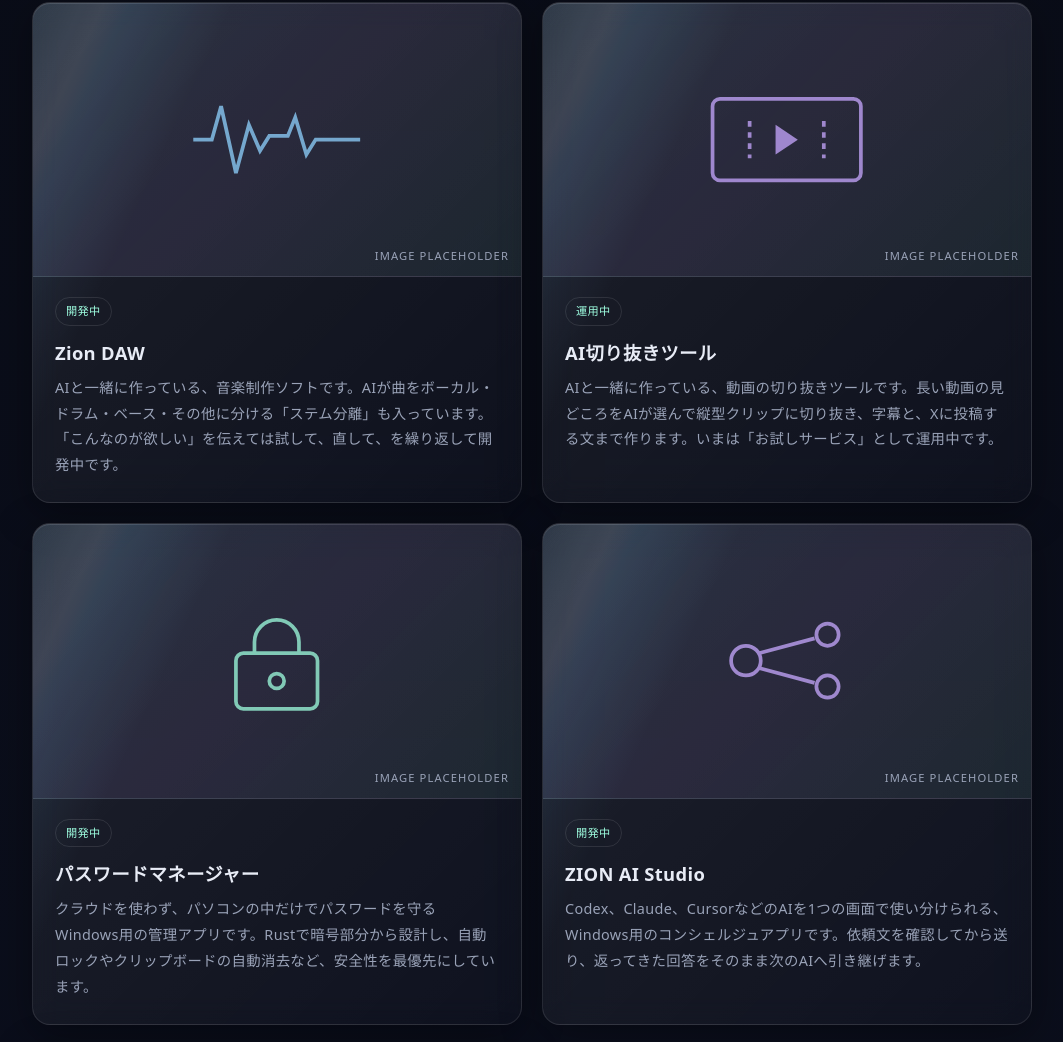
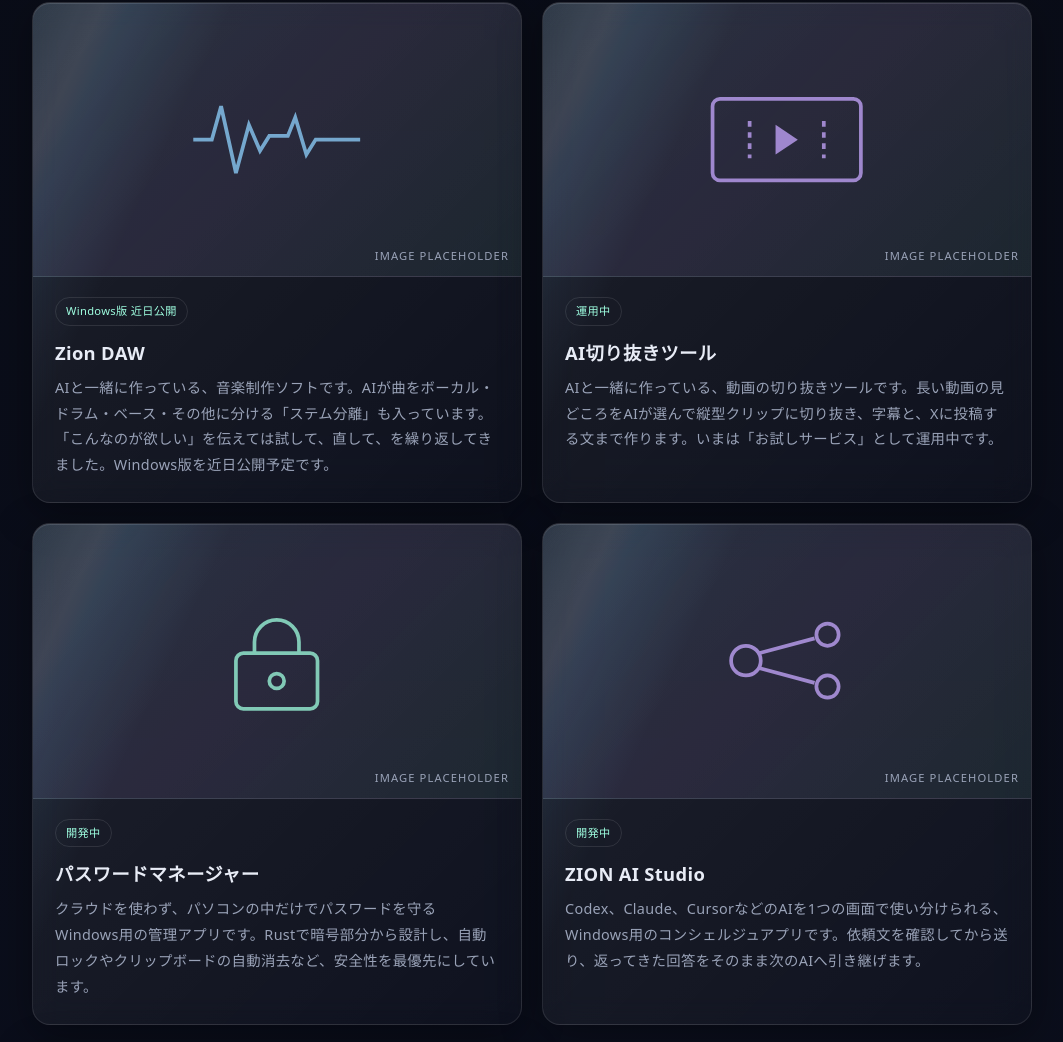
Before and after one commit to tokura1222/n-toku-portfolio, a plain HTML site: page index.html in a window 1280 px wide. Shown: the part 2708-3750 px from the top of the page, without its empty margins (108-1171 px from the left). Drawn offline with Linux system fonts and the light colour scheme.

Commit message:
Zion DAWのバッジを『Windows版 近日公開』に変更。本文も近日公開予定に更新

```diff
--- a/index.html
+++ b/index.html
@@ -184,9 +184,9 @@ footer{text-align:center;padding:40px 16px;color:var(--muted);font-size:.75rem;b
           <span class="ph">IMAGE PLACEHOLDER</span>
         </div>
         <div class="work-body">
-          <span class="badge">開発中</span>
+          <span class="badge">Windows版 近日公開</span>
           <h3>Zion DAW</h3>
-          <p>AIと一緒に作っている、音楽制作ソフトです。AIが曲をボーカル・ドラム・ベース・その他に分ける「ステム分離」も入っています。「こんなのが欲しい」を伝えては試して、直して、を繰り返して開発中です。</p>
+          <p>AIと一緒に作っている、音楽制作ソフトです。AIが曲をボーカル・ドラム・ベース・その他に分ける「ステム分離」も入っています。「こんなのが欲しい」を伝えては試して、直して、を繰り返してきました。Windows版を近日公開予定です。</p>
         </div>
       </article>
       <article class="glass work reveal">
```
